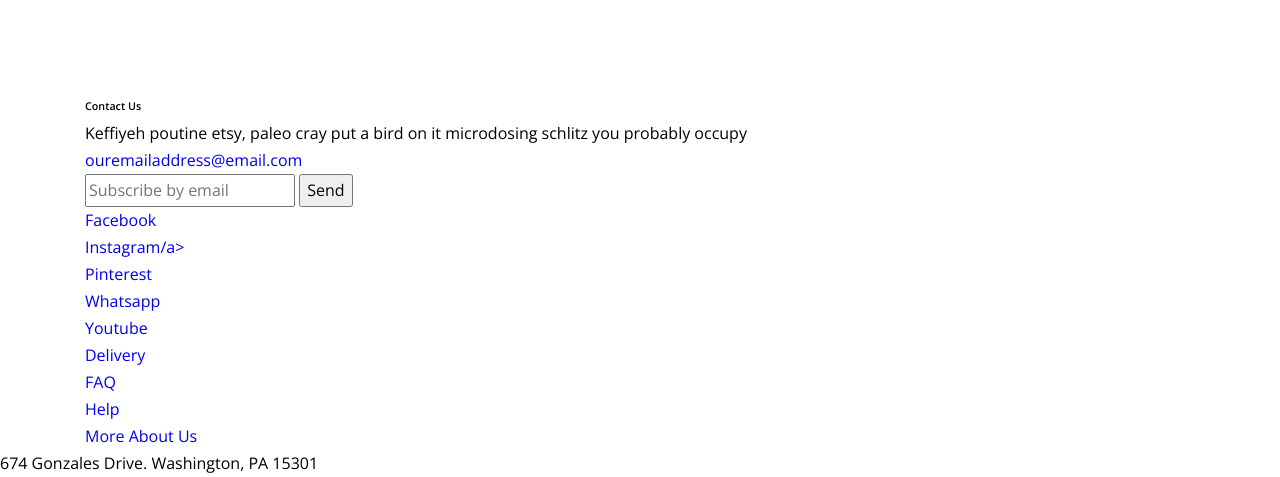
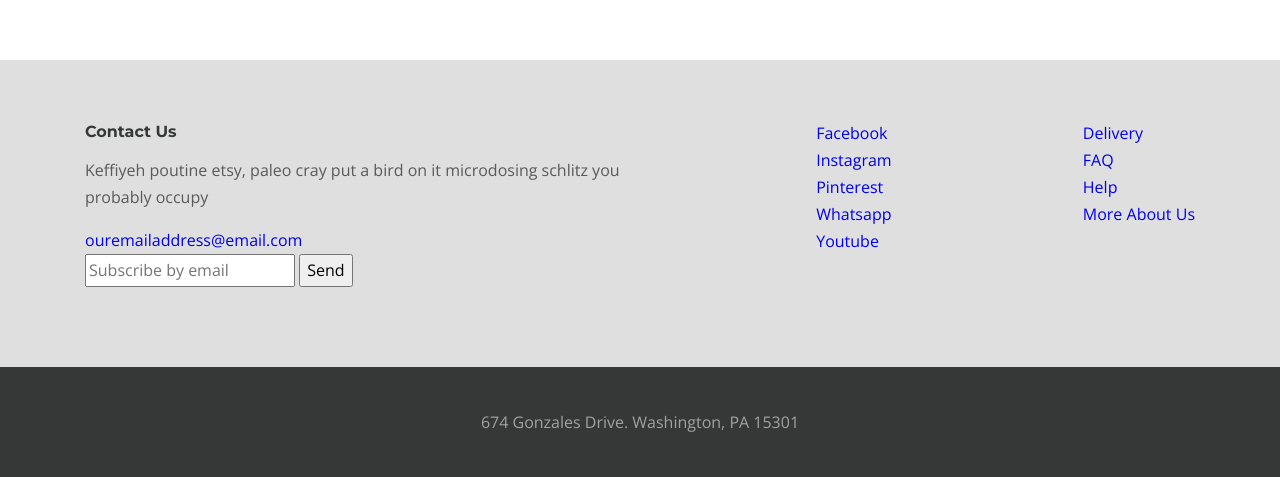
Before and after one commit to sasholk/desire, a website: page app/index.html in a window 1280 px wide. Shown: the part 1123-1600 px from the top of the page. Drawn offline with nearby package versions, Linux system fonts and the light colour scheme.

Commit message:
change styles in footer

```diff
--- a/app/index.html
+++ b/app/index.html
@@ -69,7 +69,7 @@
                         <ul class="footer__social">
                             <li class="footer__social-item"><a class="footer__social-link" href="#">Facebook</a>
                             </li>
-                            <li class="footer__social-item"><a class="footer__social-link" href="#">Instagram/a>
+                            <li class="footer__social-item"><a class="footer__social-link" href="#">Instagram</a>
                             </li>
                             <li class="footer__social-item"><a class="footer__social-link" href="#">Pinterest</a>
                             </li>
@@ -94,7 +94,9 @@
                 </div>
             </div>
             <div class="footer__copyright">
-                674 Gonzales Drive.   Washington, PA 15301
+                <div class="container">
+                    <p>674 Gonzales Drive.   Washington, PA 15301</p>
+                </div>
             </div>
         </footer>
     </div>
--- a/app/scss/_global.scss
+++ b/app/scss/_global.scss
@@ -8,6 +8,7 @@ body {
 	font-weight: 400;
 	font-size: 16px;
 	line-height: 27px;
+	color: $default;
 }
 
 .wrapper {
--- a/app/scss/_reset.scss
+++ b/app/scss/_reset.scss
@@ -30,6 +30,7 @@ blockquote,
 dl,
 dd {
   margin: 0;
+  font-size: inherit; // если fz не задан - то с помощью этой команды он наследует у родителя
 }
 
 ul[class] {
--- a/app/scss/_vars.scss
+++ b/app/scss/_vars.scss
@@ -1,3 +1,7 @@
+$tittle: #363838;
+$default: #5A5A5A;
+
+
 %tittle-font {
     font-family: 'Montserrat', sans-serif;
     font-weight: 700;
--- a/app/scss/style.scss
+++ b/app/scss/style.scss
@@ -38,3 +38,32 @@
         line-height: 22;
     }
 }
+
+.footer{
+    &__content{
+        background: #DFDFDF;
+        padding: 60px 0 80px;
+    }
+    &__inner{
+        display: flex;
+        justify-content: space-between;
+    }
+    &__info{
+        width: 540px;
+    }
+    &__info-tittle{
+        color: $tittle;
+        @extend %tittle-font;
+        margin-bottom: 14px;
+        line-height: 23px;
+    }
+    &__info-text{
+        margin-bottom: 16px;
+    }
+    &__copyright{
+        background: #363838;
+        color: #A1A1A1;
+        text-align: center;
+        padding: 42px 0px 41px;
+    }
+}
```
Also changed, not shown: app/css/style.min.css.
